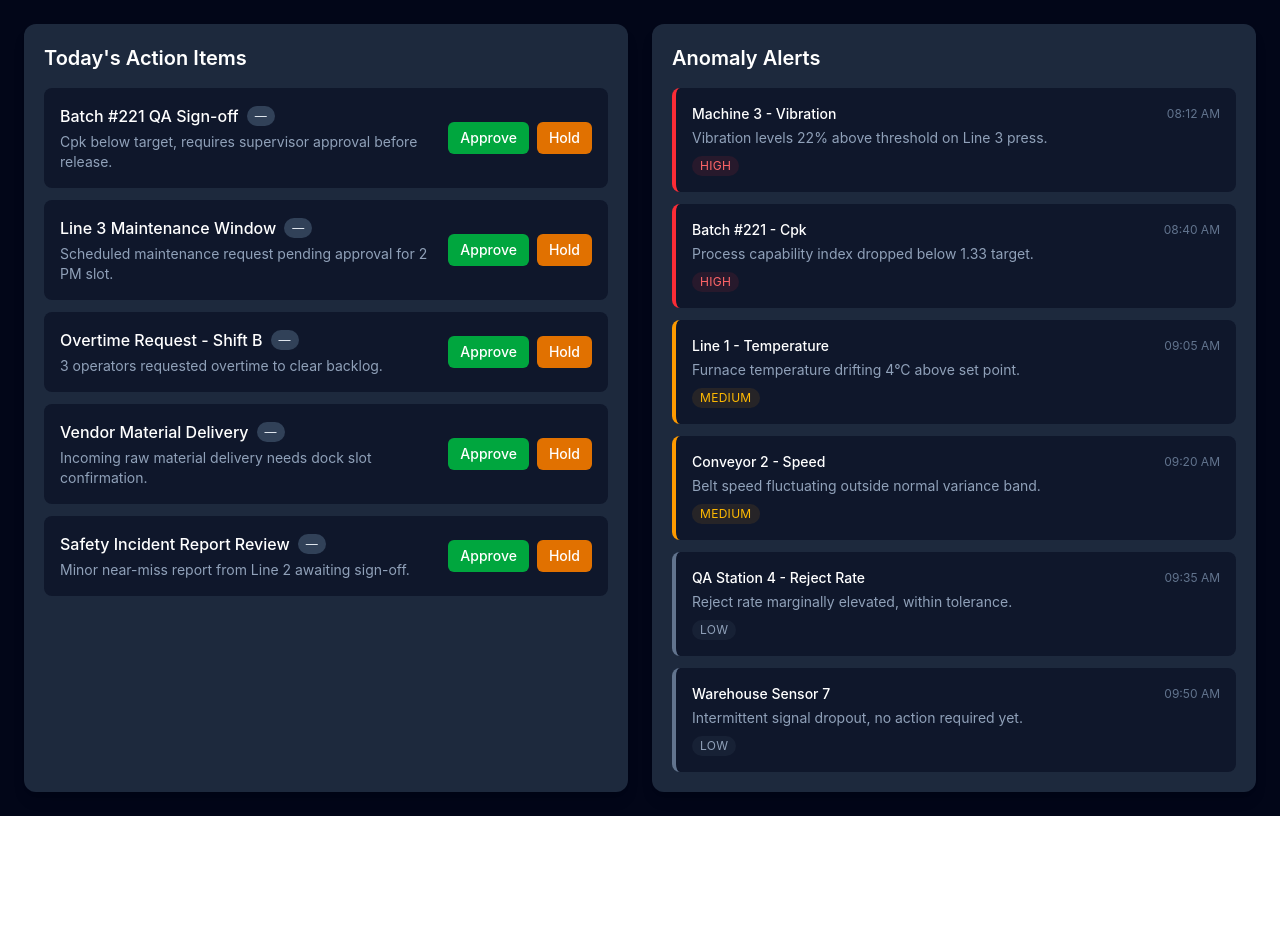
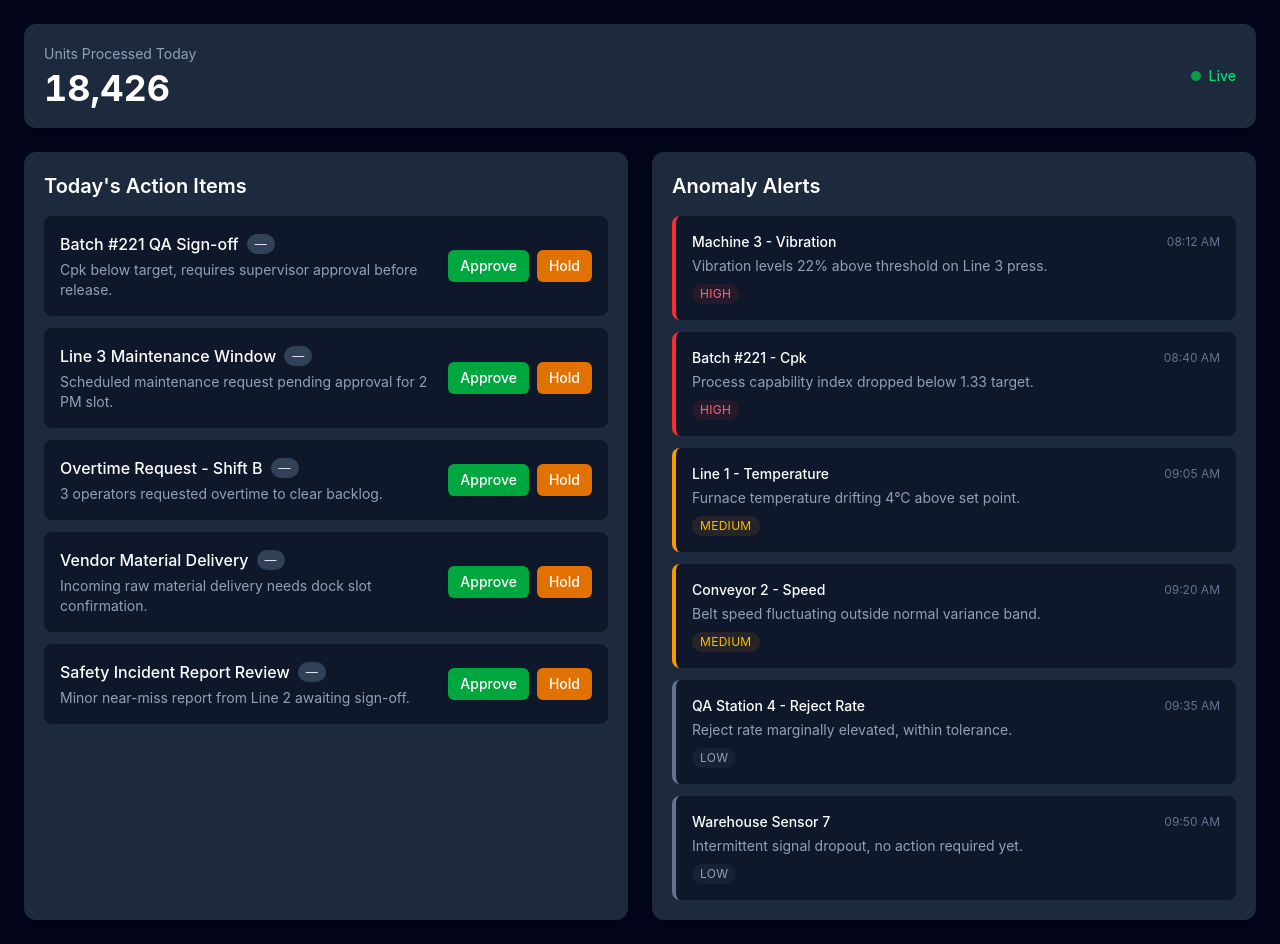
Before and after one commit to ishanshinde738/potens-intern-frontend-ishan-shinde, a React (Vite) app: page / in a window 1280 px wide. Before the commit the page ends 816 px from the top, so only its background shows below. Built offline with nearby package versions, Linux system fonts and the light colour scheme.

Commit message:
feat: build LiveMetric with ticking counter

```diff
--- a/src/App.jsx
+++ b/src/App.jsx
@@ -1,9 +1,11 @@
+import LiveMetric from './components/LiveMetric'
 import TopActionsPanel from './components/TopActionsPanel'
 import AnomalyPanel from './components/AnomalyPanel'
 
 function App() {
   return (
     <div className="min-h-screen bg-slate-950 p-6">
+      <LiveMetric />
       <div className="grid grid-cols-1 md:grid-cols-2 gap-6">
         <TopActionsPanel />
         <AnomalyPanel />
--- a/src/components/LiveMetric.jsx
+++ b/src/components/LiveMetric.jsx
@@ -0,0 +1,34 @@
+import { useState, useEffect } from 'react'
+import { useSelector } from 'react-redux'
+import { translations } from '../data/translations'
+
+function LiveMetric() {
+  const language = useSelector((state) => state.ui.language)
+  const t = translations[language]
+  const [count, setCount] = useState(18420)
+
+  useEffect(() => {
+    const interval = setInterval(() => {
+      setCount((prev) => prev + Math.floor(Math.random() * 3) + 1)
+    }, 1500)
+
+    return () => clearInterval(interval)
+  }, [])
+
+  return (
+    <div className="bg-slate-800 rounded-xl p-5 shadow-lg mb-6 flex items-center justify-between">
+      <div>
+        <p className="text-slate-400 text-sm">{t.liveMetricLabel}</p>
+        <p className="text-white text-4xl font-bold tabular-nums mt-1">
+          {count.toLocaleString()}
+        </p>
+      </div>
+      <div className="flex items-center gap-2">
+        <span className="w-2.5 h-2.5 rounded-full bg-green-500 animate-pulse"></span>
+        <span className="text-green-400 text-sm font-medium">Live</span>
+      </div>
+    </div>
+  )
+}
+
+export default LiveMetric
```
